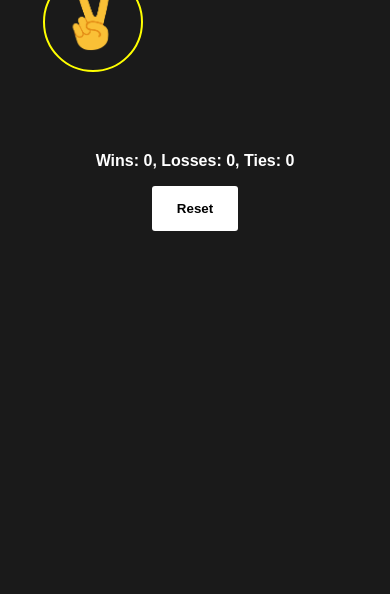
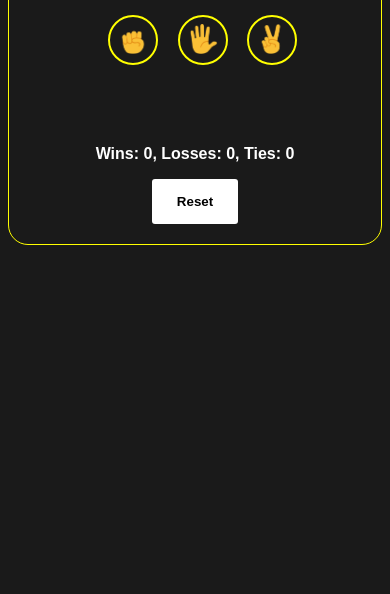
Before and after one commit to parasr2r/rock-paper-sissor-game, a plain HTML site: page index.html in a window 390 px wide. Shown: the part 250-844 px from the top of the page. Drawn offline with Linux system fonts and the light colour scheme.

Commit message:
just add media file to it

```diff
--- a/style.css
+++ b/style.css
@@ -55,3 +55,20 @@ body{
   .reset-button:hover{
     transform: scale(1.1);
   }
+  @media screen and (max-width: 600px){
+
+    .button-1{
+      height: 50px;
+      width: 50px;
+    }
+    .img{
+      width: 30px;
+    }
+    .container{
+      border: 1px solid yellow;
+      border-radius: 20px;
+    }
+    body{
+      margin-top: 150px;
+    }
+  }
```
